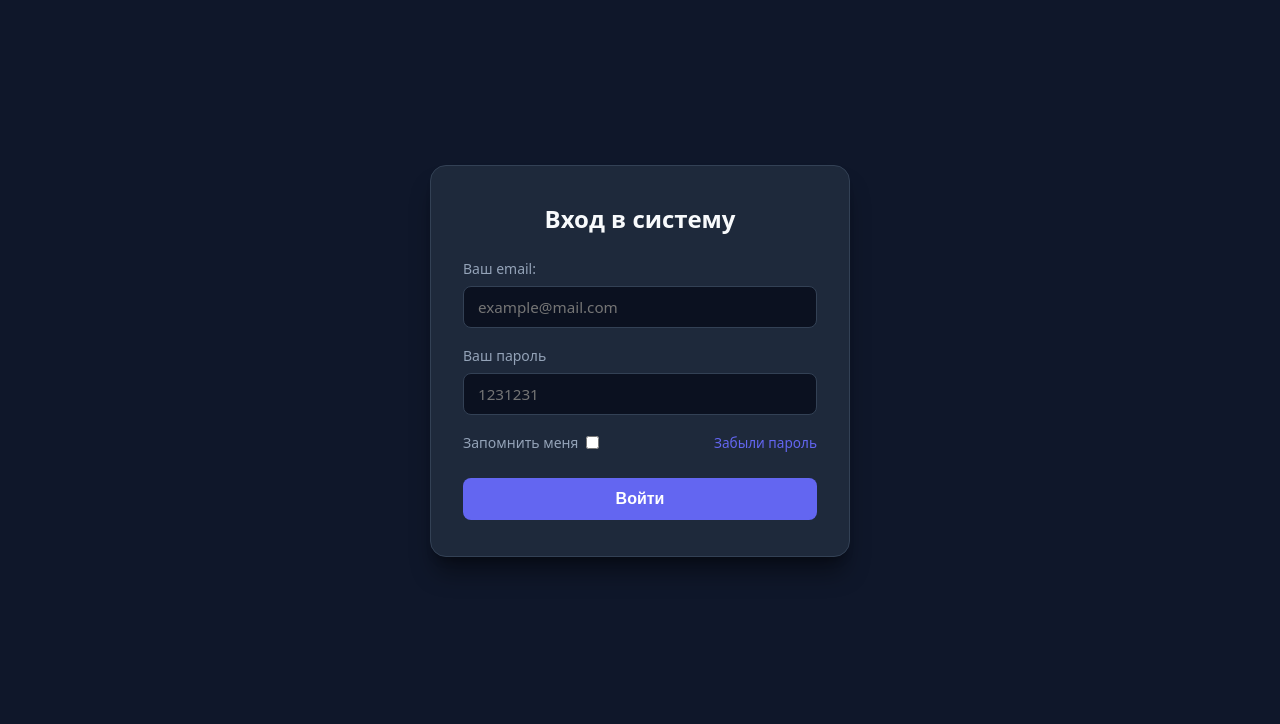
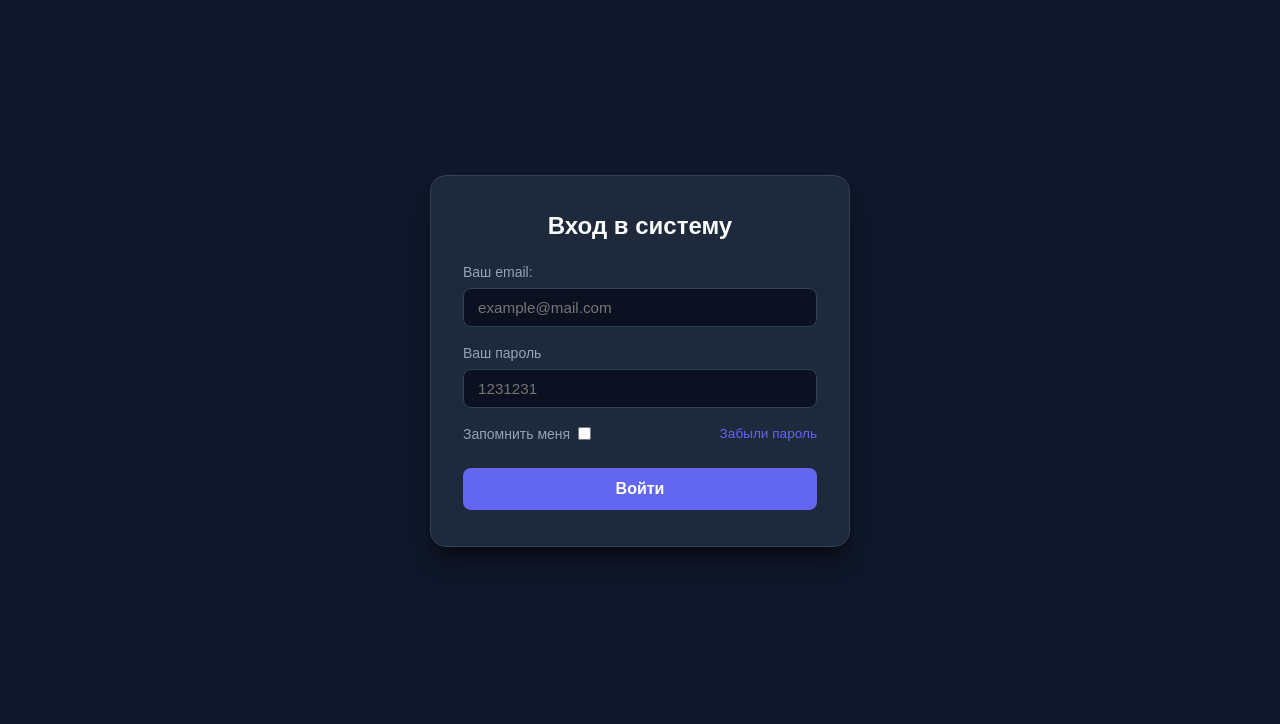
Before and after one commit to Svomix/web6402-vlasov_ia, a plain HTML site: page lab2/index.html in a window 1280 px wide. Shown: the part 76-800 px from the top of the page. Drawn offline with Linux system fonts and the light colour scheme.

Commit message:
Fix font

```diff
--- a/lab2/css/style.css
+++ b/lab2/css/style.css
@@ -7,7 +7,7 @@
 body {
     background-color: #0f172a;
     color: #f8fafc;
-    font-family: system-ui, -apple-system, BlinkMacSystemFont, 'Segoe UI', Roboto, sans-serif;
+    font-family: Arial, Helvetica, sans-serif;
     min-height: 100vh;
     display: flex;
     flex-direction: column;
```
